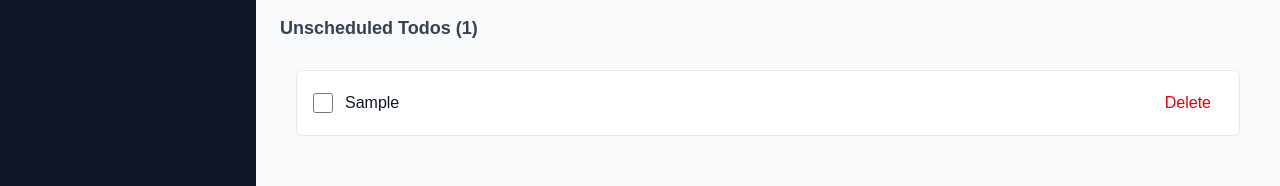
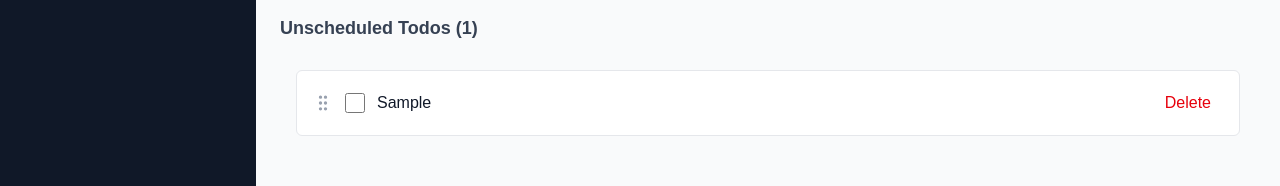
Before and after one commit to ChuqingShi/ai-todo-calendar, a Next.js app: page /todos in a window 1280 px wide. Both pictures are taken after typing "Sample" into the empty fields and a click on the button "Add". Shown: the part 201-387 px from the top of the page. Built offline with nearby package versions, Linux system fonts and the light colour scheme.

Commit message:
fix: separate drag handle from todo item to restore checkbox and delete functionality

```diff
--- a/components/DraggableTodoItem.tsx
+++ b/components/DraggableTodoItem.tsx
@@ -35,22 +35,42 @@ export default function DraggableTodoItem({
       ref={setNodeRef}
       style={style}
       {...attributes}
-      {...listeners}
       className={`
         flex items-center gap-3 p-4 bg-white border border-gray-200 rounded-md
-        hover:shadow-sm transition-shadow cursor-grab active:cursor-grabbing
+        hover:shadow-sm transition-shadow
         ${isDragging ? "shadow-lg ring-2 ring-blue-400" : ""}
       `}
     >
+      {/* Drag Handle */}
+      <div
+        {...listeners}
+        className="cursor-grab active:cursor-grabbing text-gray-400 hover:text-gray-600"
+      >
+        <svg
+          xmlns="http://www.w3.org/2000/svg"
+          width="20"
+          height="20"
+          viewBox="0 0 24 24"
+          fill="none"
+          stroke="currentColor"
+          strokeWidth="2"
+          strokeLinecap="round"
+          strokeLinejoin="round"
+        >
+          <circle cx="9" cy="5" r="1" />
+          <circle cx="9" cy="12" r="1" />
+          <circle cx="9" cy="19" r="1" />
+          <circle cx="15" cy="5" r="1" />
+          <circle cx="15" cy="12" r="1" />
+          <circle cx="15" cy="19" r="1" />
+        </svg>
+      </div>
+
       {/* Checkbox to mark as completed */}
       <input
         type="checkbox"
         checked={todo.completed}
-        onChange={(e) => {
-          e.stopPropagation();
-          onToggle(todo.id);
-        }}
-        onClick={(e) => e.stopPropagation()}
+        onChange={() => onToggle(todo.id)}
         className="w-5 h-5 text-blue-600 rounded focus:ring-blue-500 cursor-pointer"
       />
 
@@ -73,10 +93,7 @@ export default function DraggableTodoItem({
 
       {/* Delete button */}
       <button
-        onClick={(e) => {
-          e.stopPropagation();
-          onDelete(todo.id);
-        }}
+        onClick={() => onDelete(todo.id)}
         className="px-3 py-1 text-red-600 hover:bg-red-50 rounded-md transition-colors"
       >
         Delete
```
